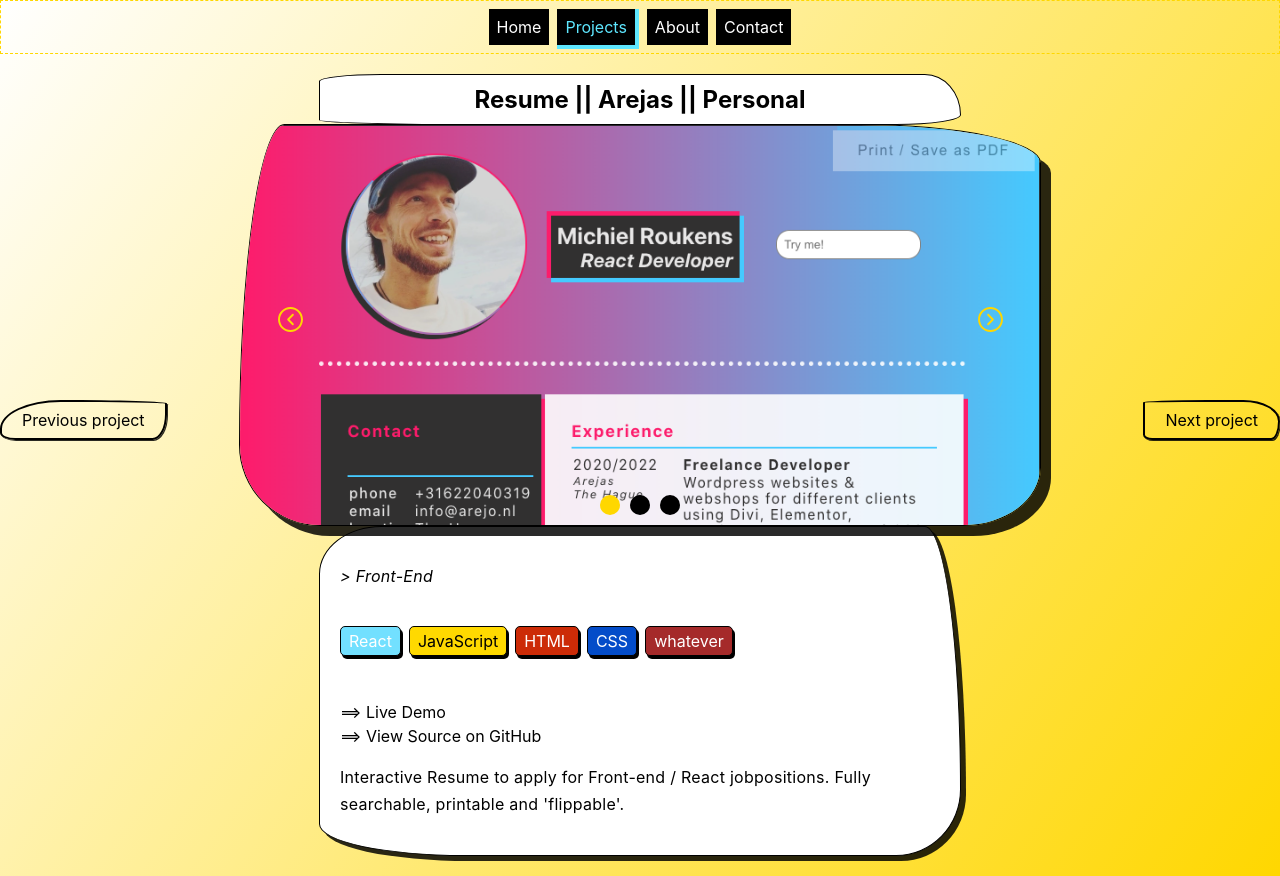
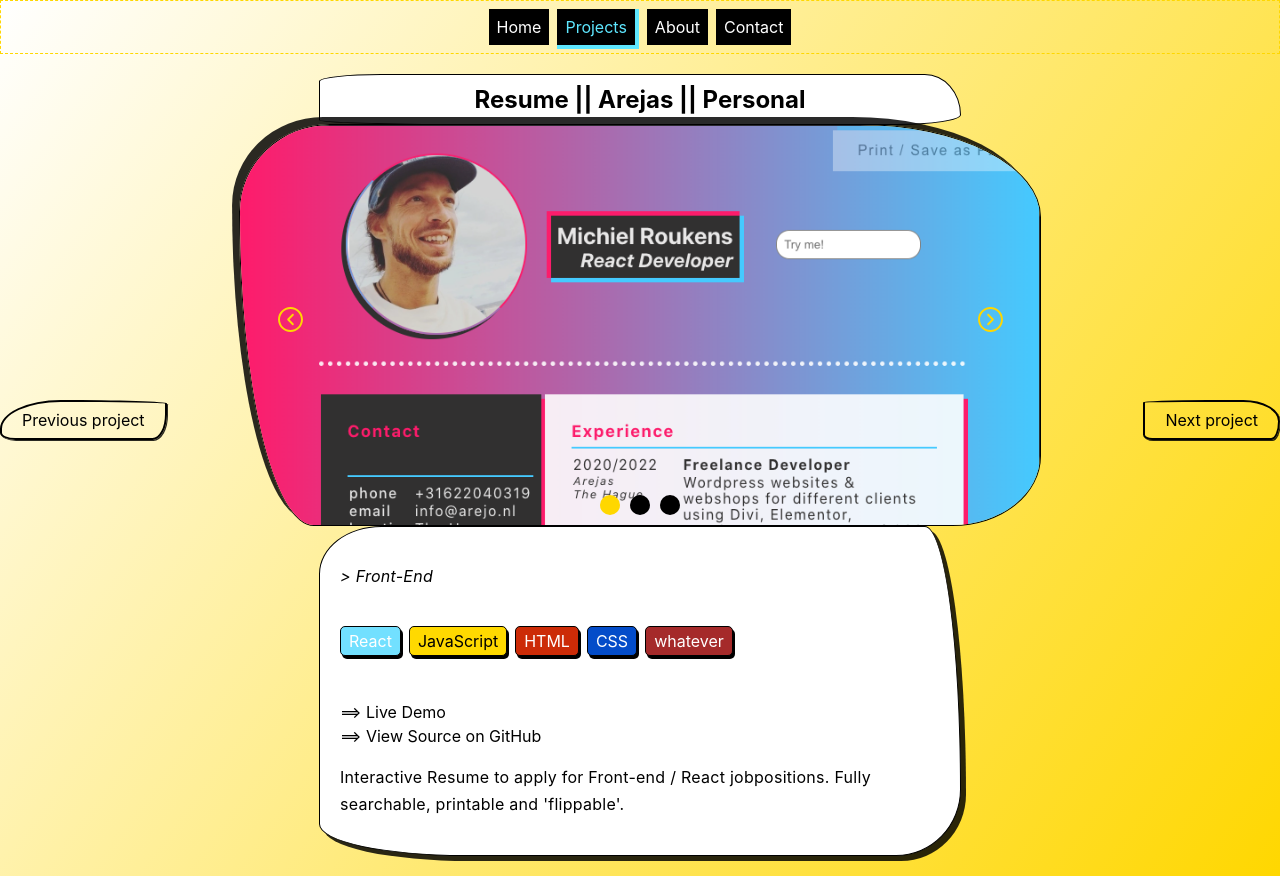
Before and after one commit to arejasverduras/portfolio, a React (Create React App) app: page /projects/1 in a window 1280 px wide. Built offline with nearby package versions, Linux system fonts and the light colour scheme.

Commit message:
add border animation to image

```diff
--- a/src/App.css
+++ b/src/App.css
@@ -382,7 +382,7 @@ height: 30%;
   margin-bottom: -1px;
   padding: 10px;
   border: 1px solid black;
-  z-index: 0;
+  z-index: 2;
   text-align: center;
   border-top-right-radius: 7% 99%;
   border-bottom-left-radius: 28% 12%;
@@ -501,6 +501,33 @@ border-top-left-radius: 12% 18%;
   border-bottom-right-radius: 12% 88%;
 }
 
+
+/* Animations */
+
+@media (prefers-reduced-motion: no-preference) {
+   .imageSlider
+  {
+    animation: borderFloat  10s infinite alternate;
+  }
+}
+
+@keyframes borderFloat{
+  from {
+    border-top-right-radius: 7% 99%;
+    border-bottom-left-radius: 28% 12%;
+    border-bottom-right-radius: 12.5% 25%;
+    border-top-left-radius: 12% 18%;
+    box-shadow: rgba(0, 0, 0, 0.837) 10px 10px;
+  }
+  to {
+    border-bottom-left-radius: 7% 99%;
+    border-top-right-radius: 28% 12%;
+    border-top-left-radius: 12.5% 25%;
+    border-bottom-right-radius: 12% 18%;
+    box-shadow: rgba(0, 0, 0, 0.837) -10px -10px;
+  }
+}
+
 /* About */
 
 .aboutTopSection {
```
